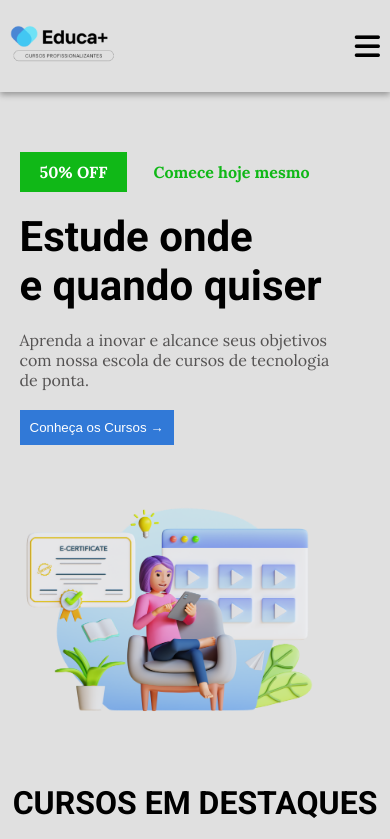
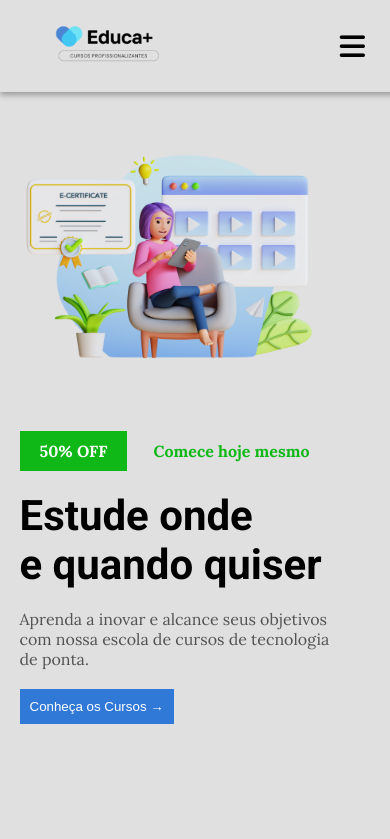
Before and after one commit to Dannick10/educamais, a plain HTML site: page index.html in a window 390 px wide. Shown: the top 839 px of the page. Drawn offline with Linux system fonts and the light colour scheme.

Commit message:
header#fix

```diff
--- a/media.css
+++ b/media.css
@@ -39,14 +39,14 @@
     }
 
    header{
-    flex-direction: column;
-    padding: 0;
-
+    flex-direction: column-reverse;
+    padding-bottom: 20px;
+    margin-bottom: 25%;
    }
 
    header .header-container{
     padding-left: 5%;
-    padding-top: 60px;
+    padding-top: 0px;
     width: 80%;
 
    }
--- a/script.js
+++ b/script.js
@@ -21,7 +21,8 @@ function clickMenu() {
 
     if (itens.style.display == 'block'){
         itens.style.display = 'none'
-    } else {
+    }  else {
         itens.style.display = 'block'
     }
+
 }
--- a/style.css
+++ b/style.css
@@ -99,12 +99,13 @@ nav{
     justify-content: space-between;
     align-items: center;
     box-shadow: 0px 3px 6px rgba(0, 0, 0, 0.322);
-    padding: 15px 0;
+    padding: 15px;
     width: 100vw;
 }
 
+
 .header-logo,.header-nav{
-    padding: 10px;
+    padding: 10px 40px;
 }
 
 .header-nav-mobile{
```
